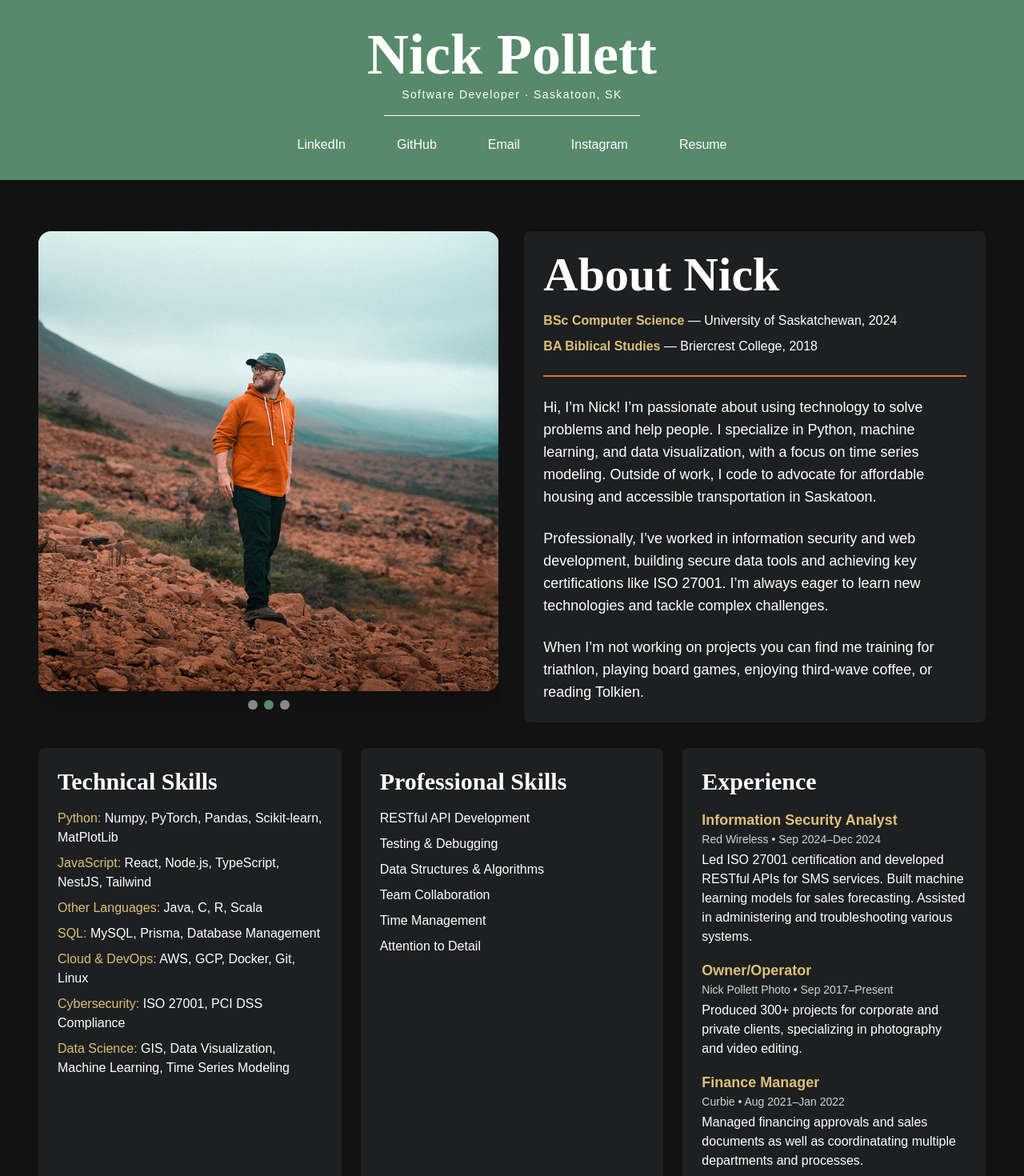
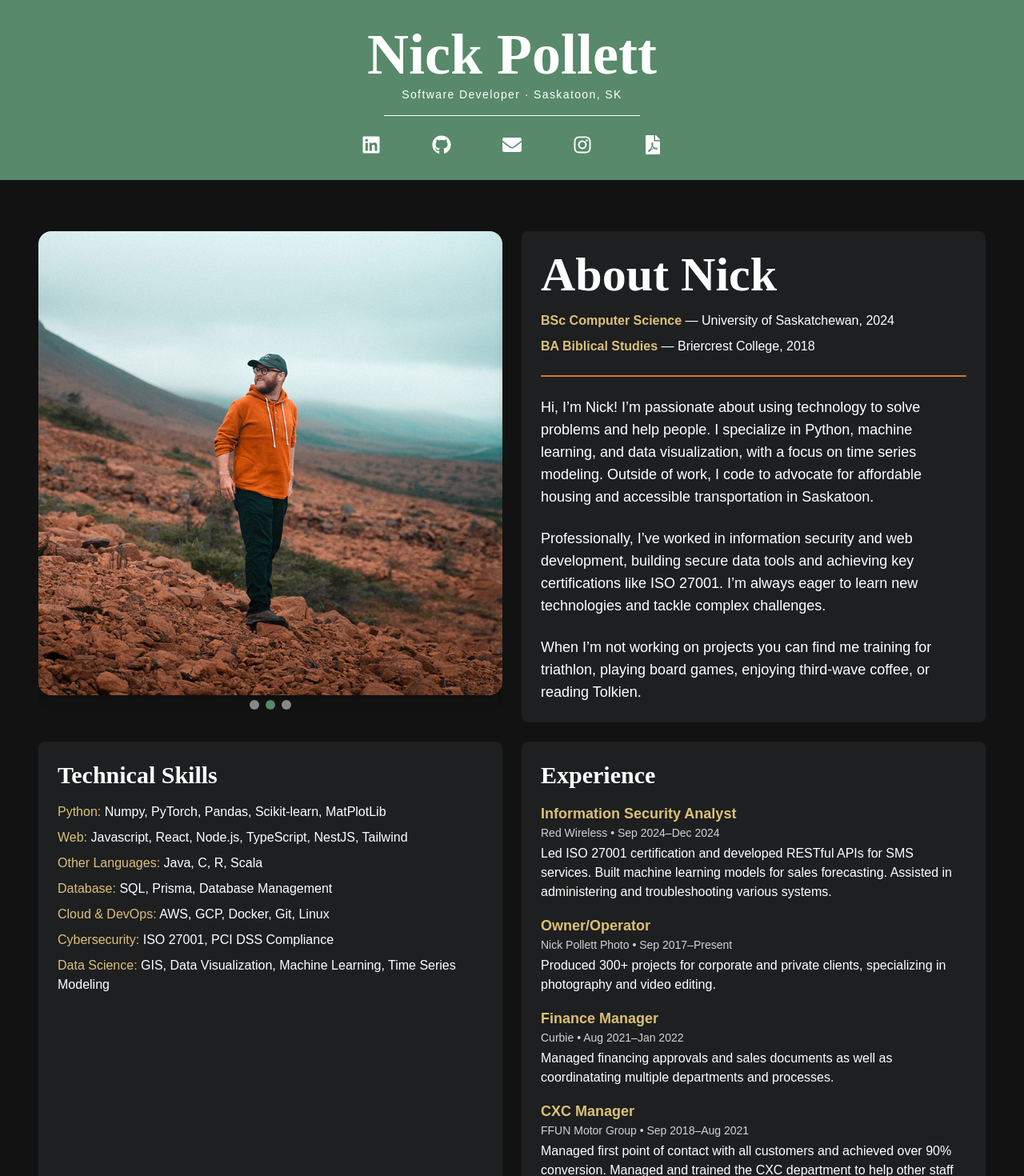
Before and after one commit to nickpollett/DigitalResume, a React (Create React App) app in the folder website/: page / in a window 1280 px wide. Shown: the top 1470 px of the page at 80% size. Built offline with nearby package versions, Linux system fonts and the light colour scheme.

Commit message:
Small updates

```diff
--- a/website/src/components/About.js
+++ b/website/src/components/About.js
@@ -13,8 +13,9 @@ export default function About() {
 
   return (
     <div className="p-4 md:p-8 bg-dark-gray">
-      <div className="flex flex-col md:flex-row gap-8 mb-8">
-        <div className="w-full md:w-1/2 relative overflow-hidden">
+      <div className="grid grid-cols-1 md:grid-cols-2 gap-6">
+        {/* Image Carousel Panel */}
+        <div className="relative overflow-hidden rounded-lg">
           <div
             className="flex transition-transform duration-500 ease-in-out"
             style={{ transform: `translateX(-${currentImageIndex * 100}%)` }}
@@ -40,7 +41,9 @@ export default function About() {
             ))}
           </div>
         </div>
-        <div className="w-full md:w-1/2 bg-light-gray bg-opacity-20 rounded-lg p-6">
+
+        {/* About Nick Panel */}
+        <div className="bg-light-gray bg-opacity-20 rounded-lg p-6">
           <h2 className="text-4xl md:text-6xl font-bold mb-4 text-white font-playfair">
             About Nick
           </h2>
@@ -73,11 +76,8 @@ export default function About() {
             When I’m not working on projects you can find me training for triathlon, playing board games, enjoying third-wave coffee, or reading Tolkien.
           </p>
         </div>
-      </div>
 
-      {/* Bottom Section: Combined Skills and Experience */}
-      <div className="grid grid-cols-1 md:grid-cols-3 gap-6">
-        {/* Technical Skills Card */}
+        {/* Technical Skills Panel */}
         <div className="bg-light-gray bg-opacity-20 rounded-lg p-6">
           <h4 className="text-3xl font-bold text-white font-playfair mb-4">
             Technical Skills
@@ -87,13 +87,13 @@ export default function About() {
               <span className="text-gold">Python:</span> Numpy, PyTorch, Pandas, Scikit-learn, MatPlotLib
             </li>
             <li>
-              <span className="text-gold">JavaScript:</span> React, Node.js, TypeScript, NestJS, Tailwind
+              <span className="text-gold">Web:</span> Javascript, React, Node.js, TypeScript, NestJS, Tailwind
             </li>
             <li>
               <span className="text-gold">Other Languages:</span> Java, C, R, Scala
             </li>
             <li>
-              <span className="text-gold">SQL:</span> MySQL, Prisma, Database Management
+              <span className="text-gold">Database:</span> SQL, Prisma, Database Management
             </li>
             <li>
               <span className="text-gold">Cloud & DevOps:</span> AWS, GCP, Docker, Git, Linux
@@ -107,22 +107,7 @@ export default function About() {
           </ul>
         </div>
 
-        {/* Professional Skills Card */}
-        <div className="bg-light-gray bg-opacity-20 rounded-lg p-6">
-          <h4 className="text-3xl font-bold text-white font-playfair mb-4">
-            Professional Skills
-          </h4>
-          <ul className="text-white space-y-2">
-            <li><span>RESTful API Development</span></li>
-            <li><span>Testing & Debugging</span></li>
-            <li><span>Data Structures & Algorithms</span></li>
-            <li><span>Team Collaboration</span></li>
-            <li><span>Time Management</span></li>
-            <li><span>Attention to Detail</span></li>
-          </ul>
-        </div>
-
-        {/* Experience Card */}
+        {/* Experience Panel */}
         <div className="bg-light-gray bg-opacity-20 rounded-lg p-6">
           <h4 className="text-3xl font-bold text-white font-playfair mb-4">
             Experience
--- a/website/src/components/Footer.js
+++ b/website/src/components/Footer.js
@@ -2,7 +2,7 @@ import React from 'react';
 
 const Footer = () => {
   return (
-    <footer className="w-full bg-accent bg-green bg-opacity-40 py-4">
+    <footer className="w-full bg-green bg-opacity-40 py-4">
       <div className="text-center text-white opacity-90">
         <p>Website design by Nick Pollett</p>
       </div>
--- a/website/src/components/Header.js
+++ b/website/src/components/Header.js
@@ -1,3 +1,5 @@
+import { FaLinkedin, FaGithub, FaEnvelope, FaInstagram, FaFilePdf } from 'react-icons/fa';
+
 export default function Header() {
   return (
     <header className="bg-green text-white py-4 md:py-8">
@@ -14,34 +16,44 @@ export default function Header() {
         <a
           href="https://www.linkedin.com/in/nicholas-pollett-2a7692234/"
           className="hover:opacity-75 transition-opacity duration-200"
+          aria-label="LinkedIn"
         >
-          LinkedIn
+          <FaLinkedin className="w-6 h-6" />
         </a>
         <a
           href="https://github.com/nickpollett/portfolio"
           className="hover:opacity-75 transition-opacity duration-200"
+          aria-label="GitHub"
         >
-          GitHub
+          <FaGithub className="w-6 h-6" />
         </a>
         <a
           href="mailto:nicholaspollett@hotmail.com"
           className="hover:opacity-75 transition-opacity duration-200"
+          aria-label="Email"
         >
-          Email
+          <FaEnvelope className="w-6 h-6" />
         </a>
         <a
           href="https://instagram.com/nickpollett"
           className="hover:opacity-75 transition-opacity duration-200"
+          aria-label="Instagram"
         >
-          Instagram
+          <FaInstagram className="w-6 h-6" />
         </a>
+        <div className="relative group">
         <a
           href="/resume.pdf"
           className="hover:opacity-75 transition-opacity duration-200"
           download="Resume.pdf"
+          aria-label="Resume"
         >
-          Resume
+          <FaFilePdf className="w-6 h-6" />
         </a>
+        <div className="absolute bottom-full left-1/2 transform -translate-x-1/2 bg-black text-white text-xs px-2 py-1 rounded opacity-0 group-hover:opacity-100 transition-opacity duration-200">
+          Resumé
+        </div>
+      </div>
       </nav>
 
       {/* Mobile Navigation */}
@@ -49,33 +61,38 @@ export default function Header() {
         <a
           href="https://www.linkedin.com/in/nicholas-pollett-2a7692234/"
           className="hover:opacity-75 transition-opacity duration-200"
+          aria-label="LinkedIn"
         >
-          LinkedIn
+          <FaLinkedin className="w-6 h-6" />
         </a>
         <a
           href="https://github.com/nickpollett/portfolio"
           className="hover:opacity-75 transition-opacity duration-200"
+          aria-label="GitHub"
         >
-          GitHub
+          <FaGithub className="w-6 h-6" />
         </a>
         <a
           href="mailto:nicholaspollett@hotmail.com"
           className="hover:opacity-75 transition-opacity duration-200"
+          aria-label="Email"
         >
-          Email
+          <FaEnvelope className="w-6 h-6" />
         </a>
         <a
           href="https://instagram.com/nickpollett"
           className="hover:opacity-75 transition-opacity duration-200"
+          aria-label="Instagram"
         >
-          Instagram
+          <FaInstagram className="w-6 h-6" />
         </a>
         <a
           href="/resume.pdf"
           className="hover:opacity-75 transition-opacity duration-200"
           download="Resume.pdf"
+          aria-label="Resume"
         >
-          Resume
+          <FaFilePdf className="w-6 h-6" />
         </a>
       </nav>
     </header>
--- a/website/src/components/Portfolios.js
+++ b/website/src/components/Portfolios.js
@@ -125,7 +125,7 @@ const Portfolios = () => {
       </div>
       <div className="flex flex-col lg:flex-row gap-4 flex-grow h-full">
         <div className="w-full lg:w-2/3 flex flex-col h-full">
-          <p className="font-montserrat bg-dark-gray bg-opacity-30 rounded-lg leading-relaxed text-white text-sm md:text-base flex-1">
+          <p className="font-montserrat rounded-lg leading-relaxed text-white text-sm md:text-base flex-1">
             {project.description}
           </p>
           <div className="pt-4">
@@ -158,7 +158,6 @@ const Portfolios = () => {
       </div>
     </div>
   );
-
 
 
   return (
```
